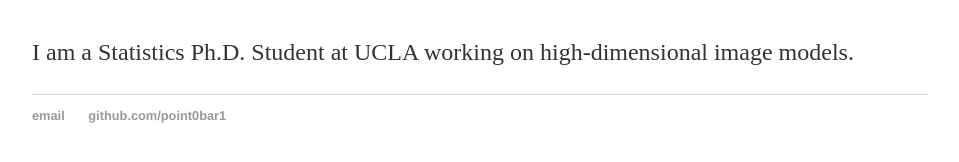
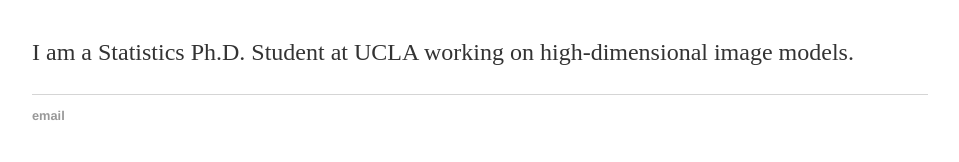
Before and after one commit to point0bar1/point0bar1.github.io, a Jekyll site: the page built from index.html, in a window 1280 px wide. Shown: the part 161-323 px from the top of the page, without its empty margins (160-1119 px from the left). Built offline with Jekyll 4.4.1, drawn with Linux system fonts in a browser that asks for light colours.

Commit message:
Update default.html

```diff
--- a/_layouts/default.html
+++ b/_layouts/default.html
@@ -20,8 +20,7 @@
 			</div><!-- /.container -->
 			<footer>
 	    		<ul>
-	        		<li><a href="mailto:point0bar1@gmail.com">email</a></li>
-	        		<li><a href="https://github.com/point0bar1">github.com/point0bar1</a></li>
+				<li><a href="mailto:point0bar1@gmail.com">email</a></li>
 				</ul>
 			</footer>
 		</body>
```
